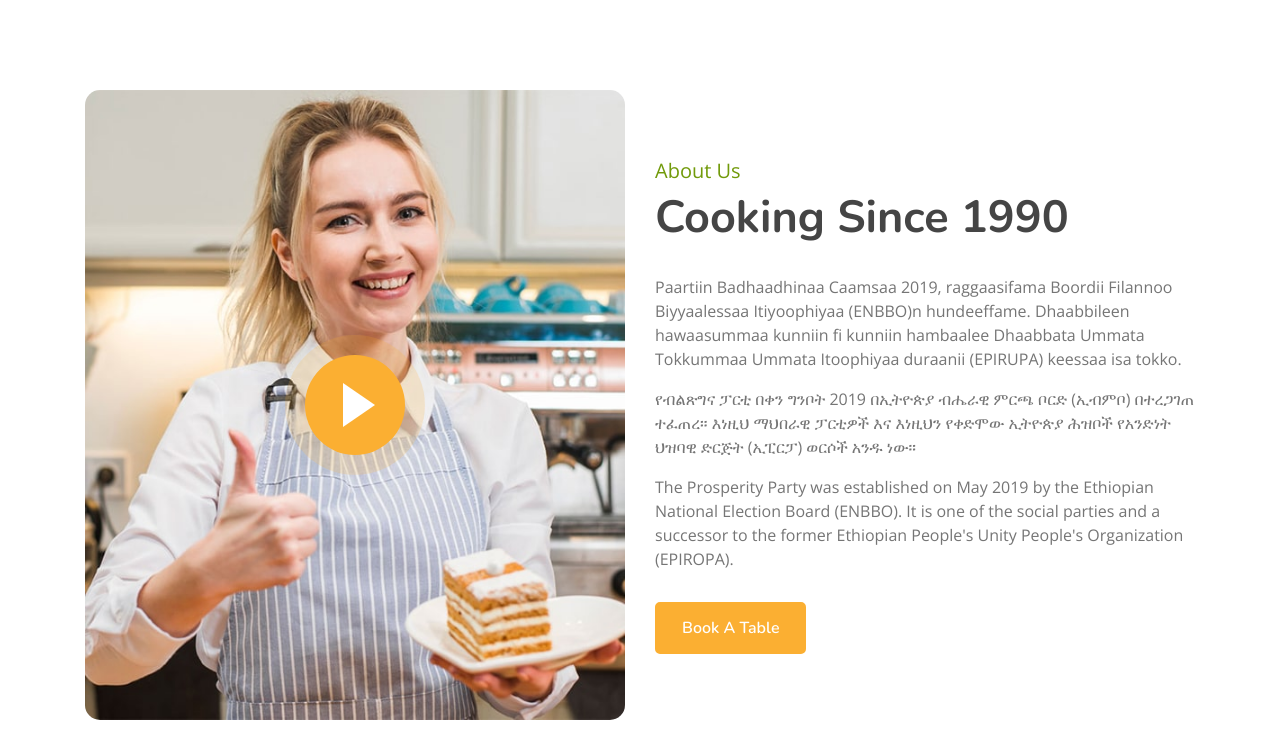
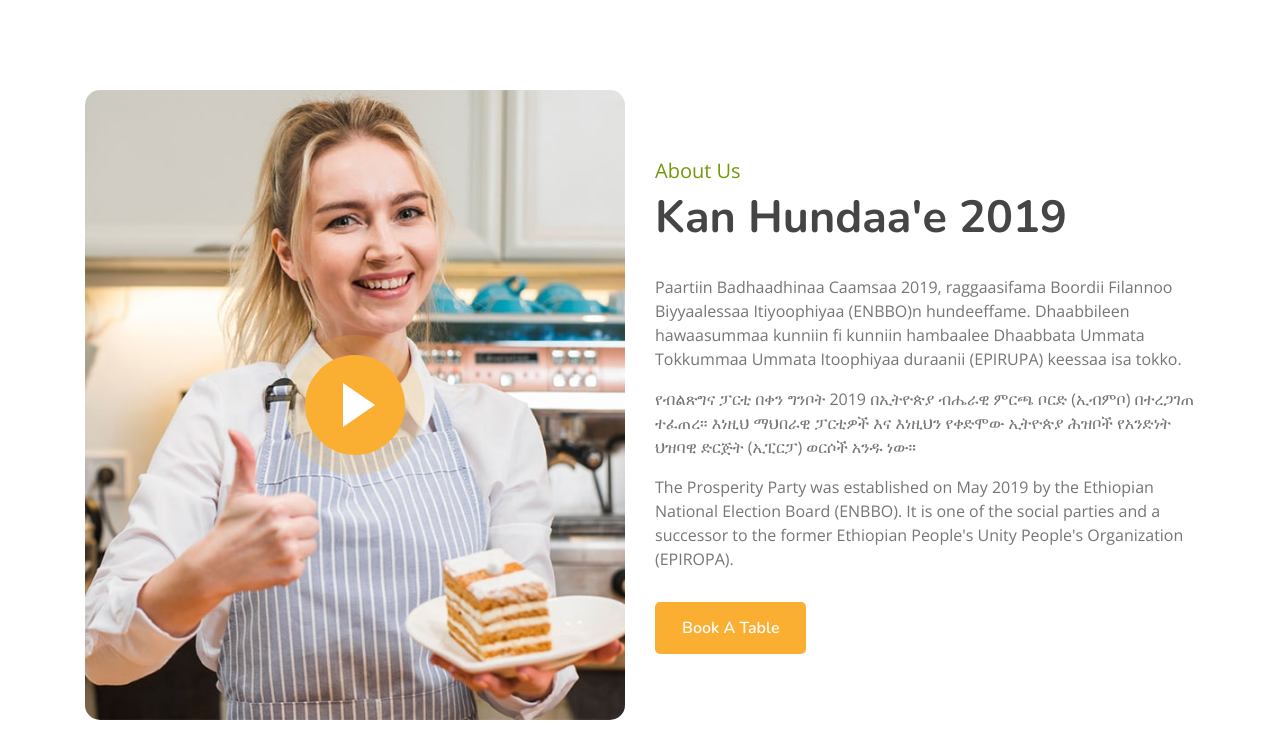
Before and after one commit to ademahmed23/Shanen_dhugo_prosperity, a plain HTML site: page index.html in a window 1280 px wide. Shown: the part 1330-2072 px from the top of the page. Drawn offline with nearby package versions, Linux system fonts and the light colour scheme.

Commit message:
Update index.html

```diff
--- a/index.html
+++ b/index.html
@@ -224,7 +224,7 @@ Ministira Muummee Abiy Ahmad (Dr.)
                         <div class="about-content">
                             <div class="section-header">
                                 <p>About Us</p>
-                                <h2>Cooking Since 1990</h2>
+                                <h2>Kan Hundaa'e 2019</h2>
                             </div>
                             <div class="about-text">
                                 <p>
```
